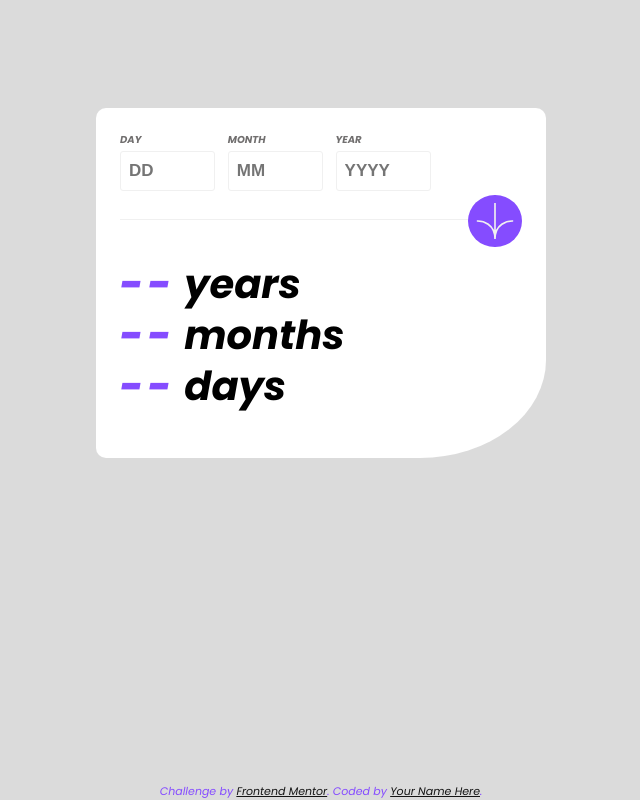
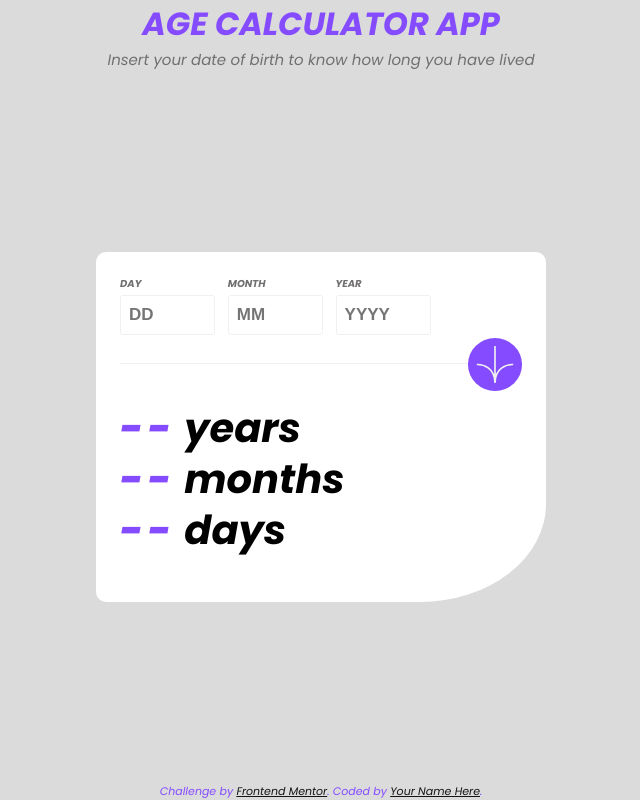
Before and after one commit to Emmanuel-obiora/age-calc-app, a React (Create React App) app: page / in a window 1280 px wide. Shown: the whole page, without its empty margins (319-959 px from the left). Built offline with nearby package versions, Linux system fonts and the light colour scheme.

Commit message:
Adding header component

```diff
--- a/src/App.jsx
+++ b/src/App.jsx
@@ -1,10 +1,12 @@
-import React from 'react'
-import Footer from './component/Footer'
-import Main from './component/Main'
+import React from 'react';
+import Footer from './component/Footer';
+import Main from './component/Main';
+import Header from './component/Header';
 
 const App = () => {
   return (
     <div className='app'>
+      <Header />
       <Main />
       <Footer />
     </div>
--- /dev/null
+++ b/src/Sass/_header.scss
@@ -0,0 +1,14 @@
+.header{
+    display: block;
+    text-align: center;
+
+    & > h1{
+        text-transform: uppercase;
+        color: $Purple;
+    }
+
+    & > p{
+        font-size: 15px;
+        color: $Smokey-grey;
+    }
+}
--- a/src/Sass/styles.scss
+++ b/src/Sass/styles.scss
@@ -4,3 +4,4 @@
 @import 'input';
 @import 'display';
 @import 'footer';
+@import 'header';
--- /dev/null
+++ b/src/component/Header.jsx
@@ -0,0 +1,12 @@
+import React from 'react'
+
+const Header = () => {
+  return (
+    <header className='header'>
+        <h1>age calculator app</h1>
+        <p>Insert your date of birth to know how long you have lived</p>
+    </header>
+  )
+}
+
+export default Header
--- a/src/styles.css
+++ b/src/styles.css
@@ -135,4 +135,17 @@ main {
 }
 .attribution > a {
   color: hsl(0, 0%, 8%);
+}
+
+.header {
+  display: block;
+  text-align: center;
+}
+.header > h1 {
+  text-transform: uppercase;
+  color: hsl(259, 100%, 65%);
+}
+.header > p {
+  font-size: 15px;
+  color: hsl(0, 1%, 44%);
 }/*# sourceMappingURL=styles.css.map */
```
Also changed, not shown: 1 other file (tests, documents, lock files or other folders).
